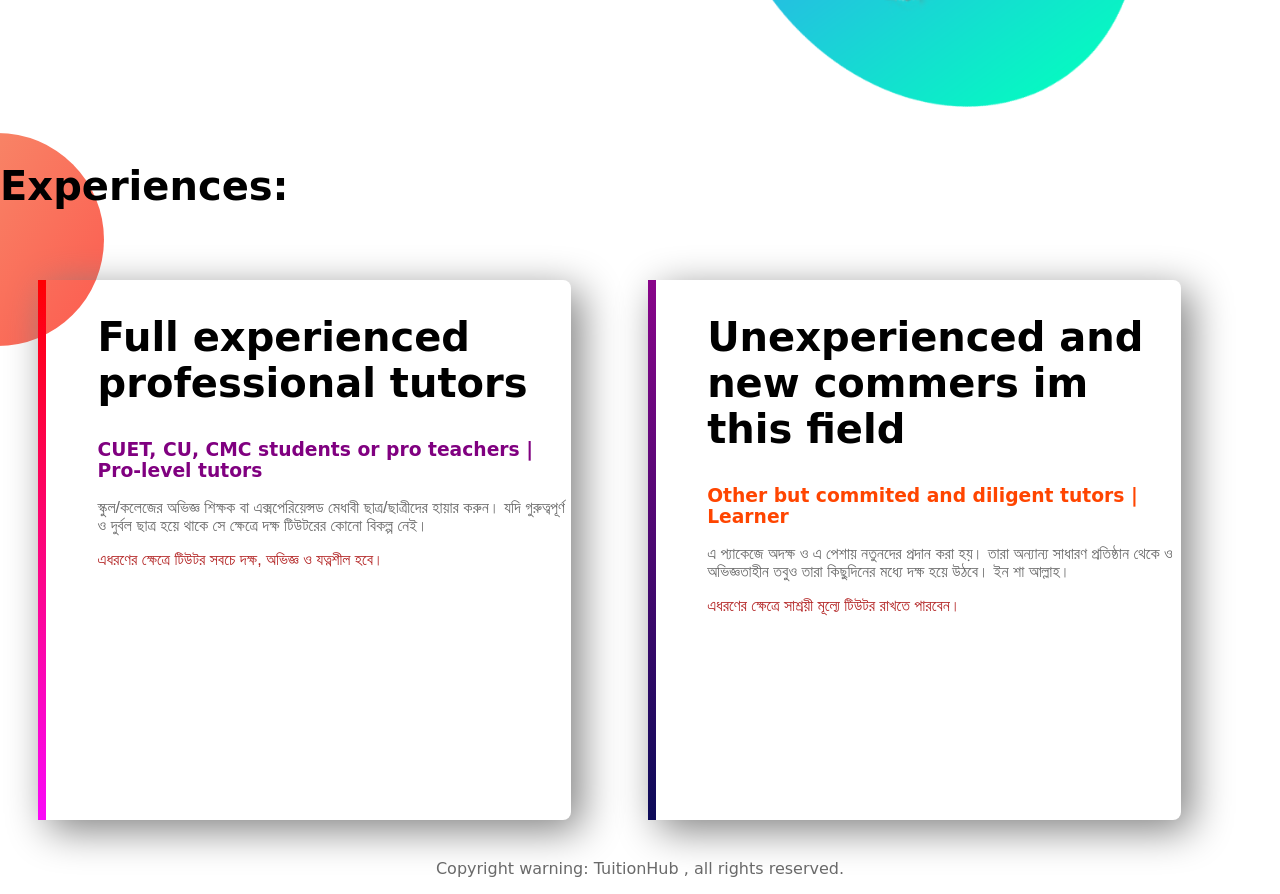
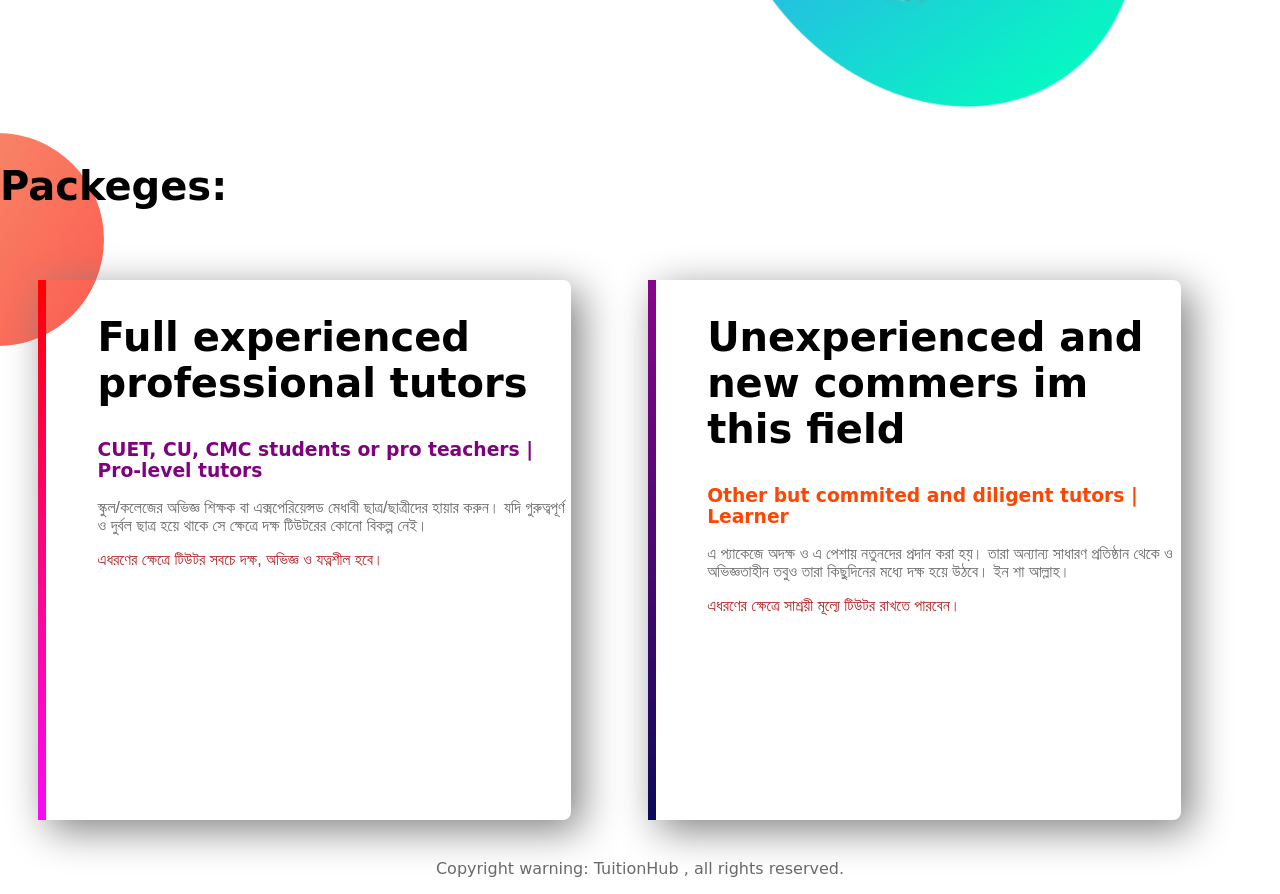
Before and after one commit to Sadaquat-bin-mamun/portfolio101, a plain HTML site: page index.html in a window 1280 px wide. Shown: the part 1100-1994 px from the top of the page. Drawn offline with Linux system fonts and the light colour scheme; a web font is replaced by a local one.

Commit message:
h2 changed title

```diff
--- a/index.html
+++ b/index.html
@@ -37,7 +37,7 @@
         </div>
     </section>
     <section class="experience">
-        <h2>Experiences:</h2>
+        <h2>Packeges:</h2>
        <div id="full-stack" class="halfwidth single-experience">
           <h2>Full experienced professional tutors</h2>
           <h3> <span class="web-dev">CUET, CU, CMC students or pro teachers | Pro-level tutors</span></h3>
```
